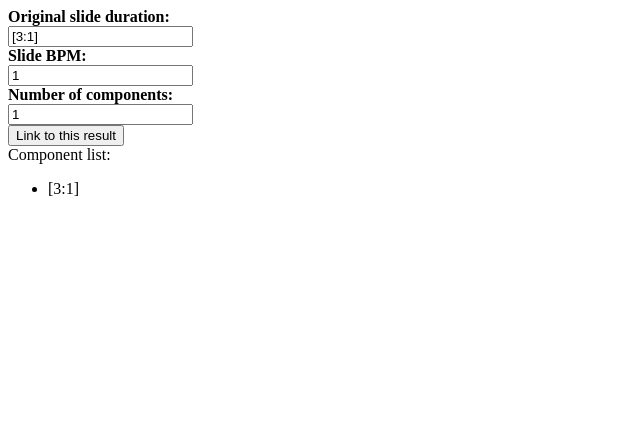
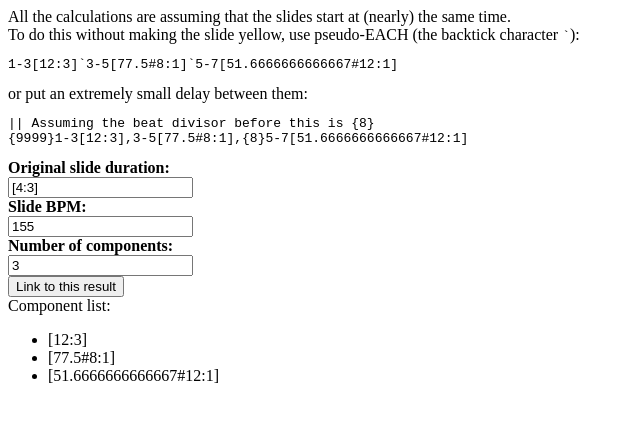
Before and after one commit to beerpiss/festival-slide-calculation, a SvelteKit app: page / in a window 1280 px wide. Shown: the top 422 px of the page, without its empty margins (0-640 px from the left). Built offline with nearby package versions, Linux system fonts and the light colour scheme.

Commit message:
add small guide on how to use calc

```diff
--- a/src/app.html
+++ b/src/app.html
@@ -2,8 +2,9 @@
 <html lang="en">
 	<head>
 		<meta charset="utf-8" />
-		<link rel="icon" href="%sveltekit.assets%/favicon.png" />
+		<!-- <link rel="icon" href="%sveltekit.assets%/favicon.png" /> -->
 		<meta name="viewport" content="width=device-width" />
+		<title>FESTiVAL Slide Calculator</title>
 		%sveltekit.head%
 	</head>
 	<body data-sveltekit-preload-data="hover">
--- a/src/routes/+page.svelte
+++ b/src/routes/+page.svelte
@@ -1,13 +1,14 @@
 <script lang="ts">
+    import { page } from '$app/stores';
     import { goto } from '$app/navigation';
     import { browser } from '$app/environment';
     import Fraction from 'fraction.js';
 
-    const searchParams = browser ? new URLSearchParams(document.location.search) : new URLSearchParams();
+    const searchParams = browser ? new URLSearchParams(document.location.search) : $page.url.searchParams;
 
-    let slideDuration: string = searchParams.get("sd") ?? "[3:1]";
-    let slideBpm: number = Number(searchParams.get("sb") ?? "1");
-    let componentCount: number = Number(searchParams.get("c") ?? "1");
+    let slideDuration: string = searchParams.get("sd") ?? "[4:3]";
+    let slideBpm: number = Number(searchParams.get("sb") ?? "155");
+    let componentCount: number = Number(searchParams.get("c") ?? "3");
 
     function copyLink() {
         goto(
@@ -48,14 +49,14 @@
         const componentDivisor = divisor * componentCount;
         const components: string[] = [`[${componentDivisor}:${len}]`];
         for (let i = 1; i < componentCount; i++) {
-            const delay = 0.25 + (len / componentDivisor) * i;
-            const bpm = slideBpm * 0.25 * (1 / delay);
-            const divisor = componentDivisor / len * delay * 4;
+            const delay = new Fraction(len).div(componentDivisor).mul(i).add(0.25);
+            const bpm = new Fraction(slideBpm).mul(0.25).div(delay);
+            const divisor = new Fraction(componentDivisor).div(len).mul(delay).mul(4);
 
             const fraction = new Fraction(1).div(divisor);
             const [num, den] = fraction.toFraction().split("/");
 
-            components.push(`[${bpm}#${den}:${num}]`);
+            components.push(`[${+bpm.valueOf().toFixed(13)}#${den}:${num}]`);
         }
 
         return [components, ""]
@@ -64,6 +65,13 @@
     $: [components, error] = calculateComponents(slideDuration, slideBpm, componentCount)
 </script>
 
+<div>
+    All the calculations are assuming that the slides start at (nearly) the same time.<br>
+    To do this without making the slide yellow, use pseudo-EACH (the backtick character <code>`</code>):
+    <pre><code>1-3[12:3]`3-5[77.5#8:1]`5-7[51.6666666666667#12:1]</code></pre>
+    or put an extremely small delay between them:
+    <pre><code>{`|| Assuming the beat divisor before this is {8}\n{9999}1-3[12:3],3-5[77.5#8:1],{8}5-7[51.6666666666667#12:1]`}</code></pre>
+</div>
 <div>
     <strong>Original slide duration:</strong>
     <br />
```
